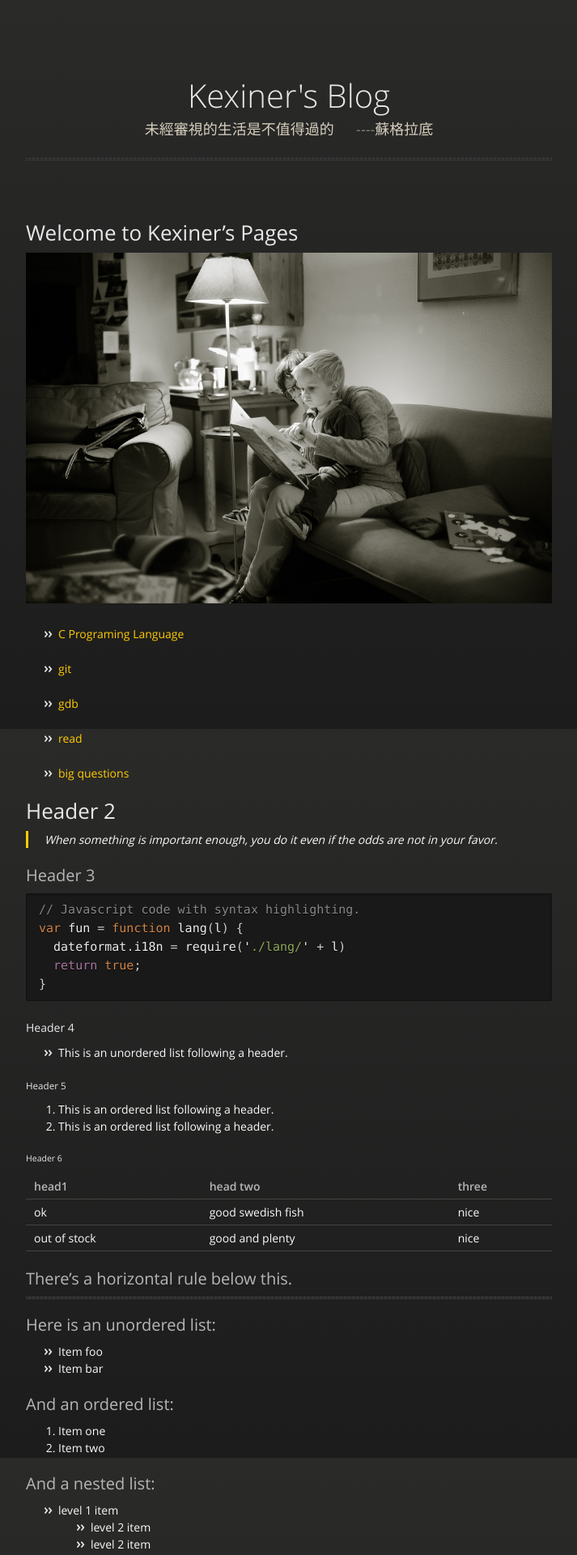
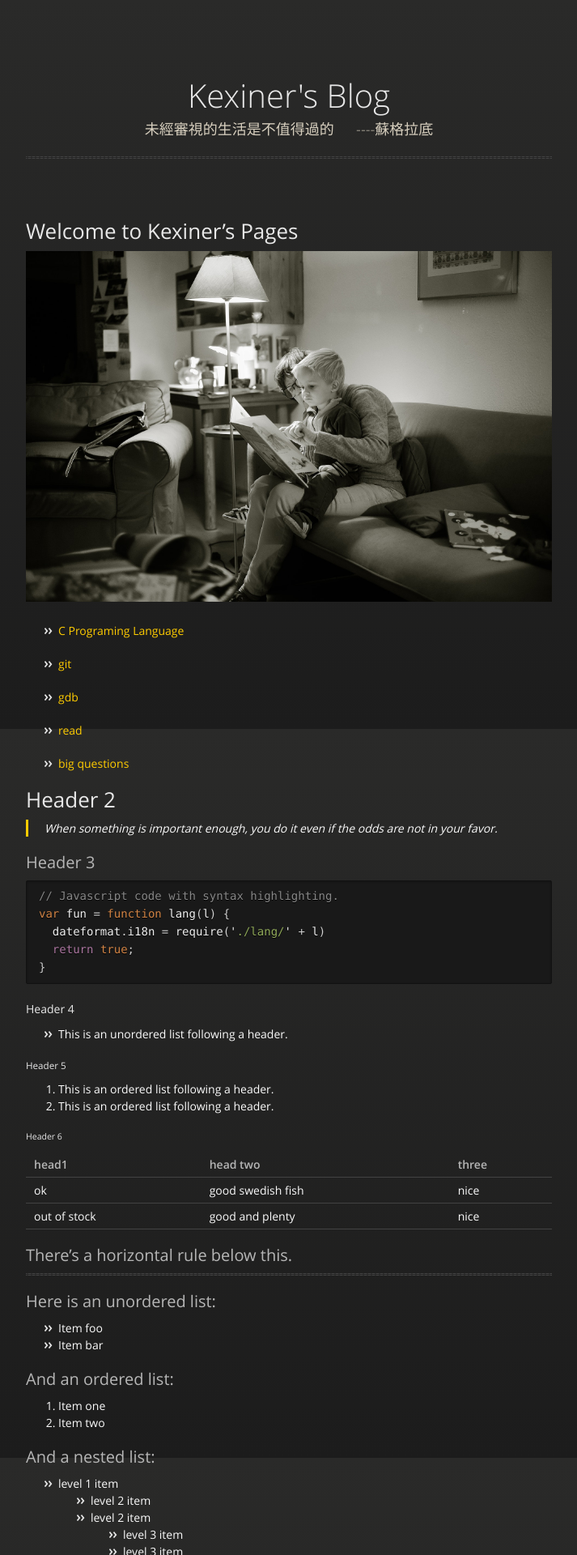
Before and after one commit to kexinerchen/kexinerchen.github.io, a Jekyll site: the page built from index.md, in a window 1280 px wide. Shown: the top 1920 px of the page at 81% size, without its empty margins (283-996 px from the left). Built offline with Jekyll 4.4.1, drawn with Linux system fonts in a browser that asks for light colours; our own code applies the rules of GitHub Pages for plain Markdown files.

Commit message:
Update jekyll-theme-midnight.scss

```diff
--- a/_sass/jekyll-theme-midnight.scss
+++ b/_sass/jekyll-theme-midnight.scss
@@ -21,7 +21,7 @@ h1, h2, h3, h4, h5, h6 {
 }
 
 p, ul, ol, table, pre, dl {
-  margin:0 0 22px;
+  margin:0 0 20px;
 }
 
 h1, h2, h3 {
@@ -60,7 +60,7 @@ a {
 }
 
 a small {
-  font-size:19px;
+  font-size:13px;
   color:#666;
   margin-top:-0.6em;
   display:block;
@@ -96,7 +96,7 @@ blockquote {
 code {
   font-family: Monaco, Bitstream Vera Sans Mono, Lucida Console, Terminal, monospace;
   color:#efefef;
-  font-size:15px;
+  font-size:14px;
   margin: 0 4px;
   padding: 4px 6px;
   border-radius: 2px;
```
